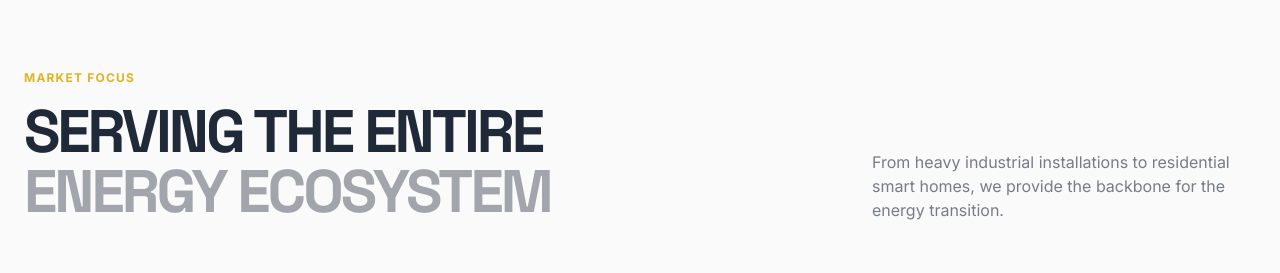
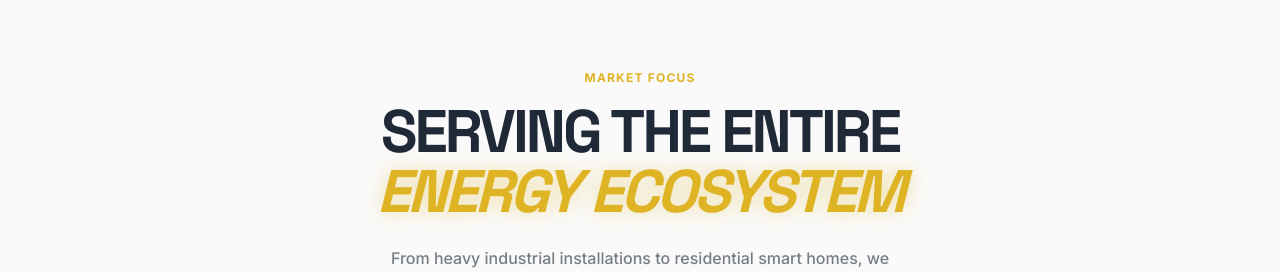
Before and after one commit to openbaariteiten/Kinetic, a React (Vite) app: page / in a window 1280 px wide. Shown: the part 1189-1462 px from the top of the page. Built offline with nearby package versions, Linux system fonts and the light colour scheme.

Commit message:
style(layout): restructure hero, about, sectors and projects grids for distinct kinetic feel

```diff
--- a/src/components/About.tsx
+++ b/src/components/About.tsx
@@ -7,7 +7,7 @@ export const About = () => {
     <section id="about" className="py-24 relative">
       <div className="max-w-7xl mx-auto px-6">
         <div className="grid lg:grid-cols-2 gap-16 items-center">
-          <div className="relative">
+          <div className="relative order-first lg:order-last">
             <div className="aspect-[4/5] rounded-3xl overflow-hidden grayscale">
               <img
                 src="https://images.unsplash.com/photo-1466611653911-95081537e5b7?auto=format&fit=crop&q=80&w=1000"
@@ -27,7 +27,7 @@ export const About = () => {
             </div>
           </div>
 
-          <div>
+          <div className="order-last lg:order-first">
             <div className="text-kinetic font-bold uppercase tracking-widest text-xs mb-4">Our Story</div>
             <h2 className="text-5xl md:text-6xl font-bold tracking-tighter mb-8 leading-[0.9] text-ink">
               EVOLVING INTO A <br />
--- a/src/components/Hero.tsx
+++ b/src/components/Hero.tsx
@@ -20,6 +20,7 @@ export const Hero = ({ audience }: { audience: 'commercial' | 'private' }) => {
           animate={{ opacity: 1, x: 0 }}
           transition={{ duration: 0.8, ease: "easeOut" }}
           key={audience} // Re-animate when audience changes
+          className="order-last lg:order-last"
         >
           <div className="inline-flex items-center gap-2 px-3 py-1 rounded-full border border-kinetic/30 bg-kinetic/10 text-kinetic-dark text-xs font-bold uppercase tracking-widest mb-6">
             <Zap size={14} />
@@ -74,7 +75,7 @@ export const Hero = ({ audience }: { audience: 'commercial' | 'private' }) => {
             initial={{ opacity: 0, scale: 0.9 }}
             animate={{ opacity: 1, scale: 1 }}
             transition={{ duration: 1, delay: 0.2 }}
-            className="relative"
+            className="relative order-first lg:order-first"
           >
             <div className="relative aspect-square rounded-[3rem] overflow-hidden border border-ink/5 shadow-2xl">
                 <img
--- a/src/components/ReferenceProjects.tsx
+++ b/src/components/ReferenceProjects.tsx
@@ -57,12 +57,12 @@ export const ReferenceProjects = () => {
   return (
     <section id="projects" className="py-24 bg-paper relative">
       <div className="max-w-7xl mx-auto px-6">
-        <div className="flex flex-col md:flex-row md:items-end justify-between mb-16 gap-8">
+        <div className="flex flex-col items-center text-center mb-16 gap-6">
           <div className="max-w-2xl">
             <div className="text-kinetic font-bold uppercase tracking-widest text-xs mb-4">Portfolio</div>
             <h2 className="text-5xl md:text-6xl font-bold tracking-tighter text-ink">
               REFERENCE <br />
-              <span className="text-ink/40">PROJECTS</span>
+              <span className="text-kinetic glow-text italic">PROJECTS</span>
             </h2>
           </div>
           <button className="group flex items-center gap-2 text-kinetic font-bold uppercase tracking-widest text-sm hover:text-kinetic-dark transition-colors">
--- a/src/components/Sectors.tsx
+++ b/src/components/Sectors.tsx
@@ -35,15 +35,15 @@ export const Sectors = () => {
   return (
     <section id="sectors" className="py-24 bg-paper relative overflow-hidden">
       <div className="max-w-7xl mx-auto px-6">
-        <div className="flex flex-col md:flex-row md:items-end justify-between mb-16 gap-8">
+        <div className="flex flex-col items-center text-center mb-16 gap-6">
           <div className="max-w-2xl">
             <div className="text-kinetic font-bold uppercase tracking-widest text-xs mb-4">Market Focus</div>
             <h2 className="text-5xl md:text-6xl font-bold tracking-tighter text-ink">
               SERVING THE ENTIRE <br />
-              <span className="text-ink/40">ENERGY ECOSYSTEM</span>
+              <span className="text-kinetic glow-text italic">ENERGY ECOSYSTEM</span>
             </h2>
           </div>
-          <p className="text-ink/60 max-w-sm">
+          <p className="text-ink/60 max-w-lg font-medium">
             From heavy industrial installations to residential smart homes, we provide the backbone for the energy transition.
           </p>
         </div>
```
